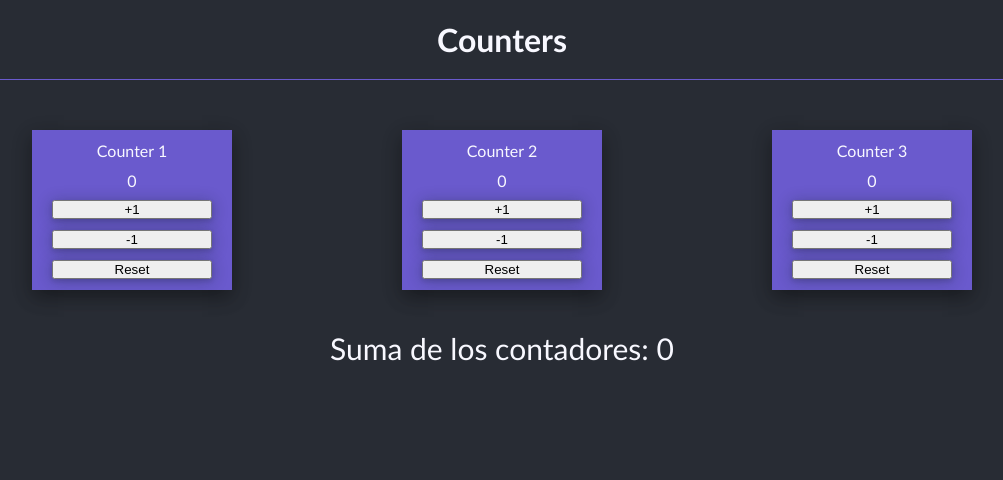
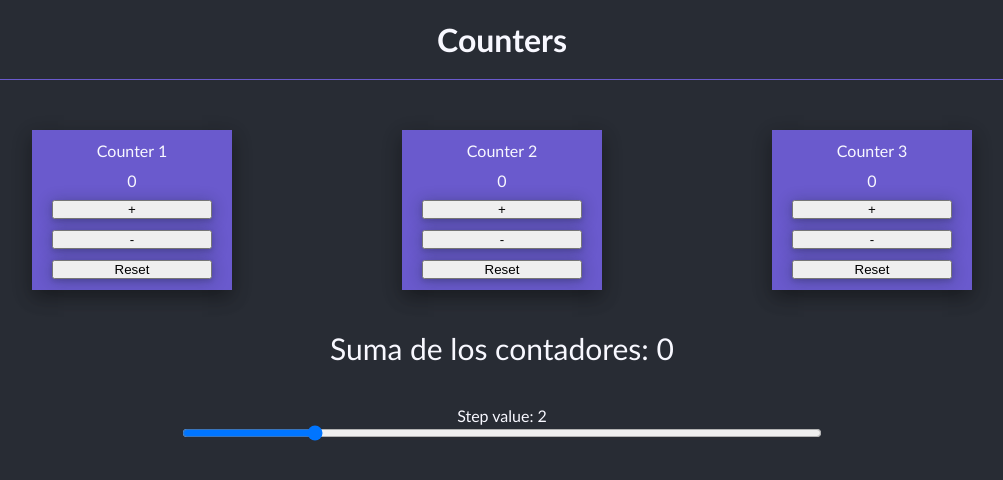
Before and after one commit to dbuendia/contadores, a React (Create React App) app: page / in a window 1280 px wide. Shown: the top 480 px of the page, without its empty margins (138-1141 px from the left). Built offline with nearby package versions, Linux system fonts and the light colour scheme.

Commit message:
Added range to select a step

```diff
--- a/src/App.js
+++ b/src/App.js
@@ -6,6 +6,11 @@ import countersList from "./counters.js";
 function App() {
   // Recibo todo el dataset como un estado
   const [counters, setCounters] = useState(countersList);
+  let [step, setStep] = useState(2);
+
+  function handleStepChange(e) {
+    setStep(e.target.value);
+  }
 
   // Tiene que haber un onClick que nos devuelva el ID del contador clicado.
   // Para acceder a un valor de un child desde un parent:
@@ -16,10 +21,12 @@ function App() {
     // console.log(e.target.innerText);
     let updatedCounters = counters.map((elem) => {
       if (elem.id === id) {
-        if (e.target.innerText === "+1") {
-          elem.count = elem.count + 1;
-        } else if (e.target.innerText === "-1") {
-          elem.count = elem.count - 1;
+        // Step es string y debemos pasarlo a número
+        step = Number(step);
+        if (e.target.innerText === "+") {
+          elem.count = elem.count + step;
+        } else if (e.target.innerText === "-") {
+          elem.count = elem.count - step;
         } else {
           elem.count = 0;
         }
@@ -59,6 +66,17 @@ function App() {
       <div className="counter-sum">
         <p>Suma de los contadores: {calculateSum()}</p>
       </div>
+      <div className="counter-step">
+        <label id="step">Step value: {step}</label>
+        <input
+          type="range"
+          id="step"
+          min="0"
+          max="10"
+          value={step}
+          onChange={handleStepChange}
+        ></input>
+      </div>
     </div>
   );
 }
--- a/src/components/Counter.jsx
+++ b/src/components/Counter.jsx
@@ -6,8 +6,8 @@ function Counter({ id, title, count, updateCounters }) {
       <p>{title}</p>
       <div>{count}</div>
       {/* Pasamos una función anónima y no la llamada a esa función. Porque el componente se rerenderizaría cada vez y entraríamos en un bucle infinito */}
-      <button onClick={(e) => updateCounters(id, e)}>+1</button>
-      <button onClick={(e) => updateCounters(id, e)}>-1</button>
+      <button onClick={(e) => updateCounters(id, e)}>+</button>
+      <button onClick={(e) => updateCounters(id, e)}>-</button>
       <button onClick={(e) => updateCounters(id, e)}>Reset</button>
     </div>
   );
--- a/src/index.css
+++ b/src/index.css
@@ -59,3 +59,15 @@
   font-size: 30px;
   color: var(--ghost-white)
 }
+
+.counter-step {
+  display: flex;
+  flex-direction: column;
+  align-items: center;
+  margin-top: 40px;
+  color: var(--ghost-white);
+}
+
+.counter-step input {
+  width: 50%;
+}
```
